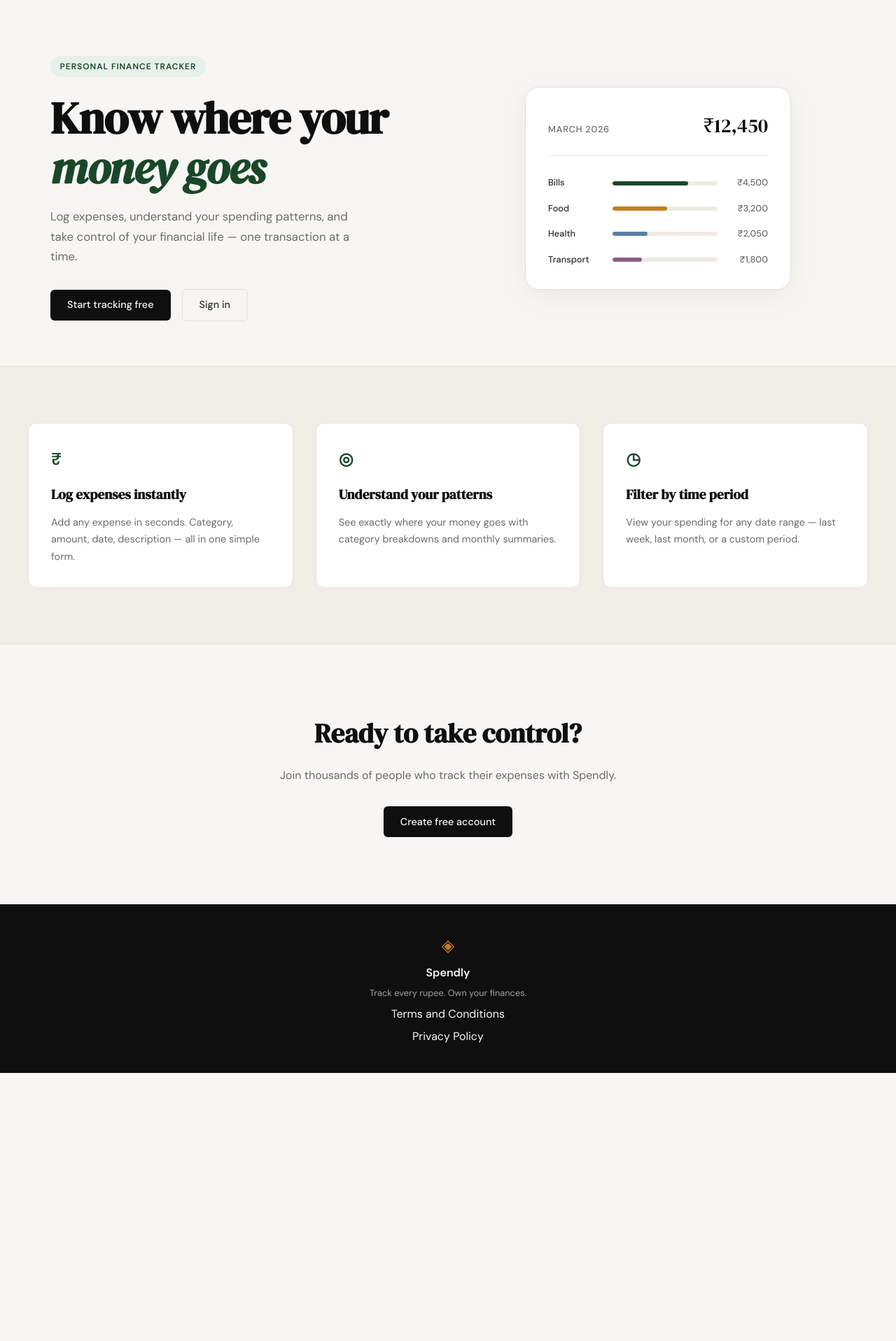
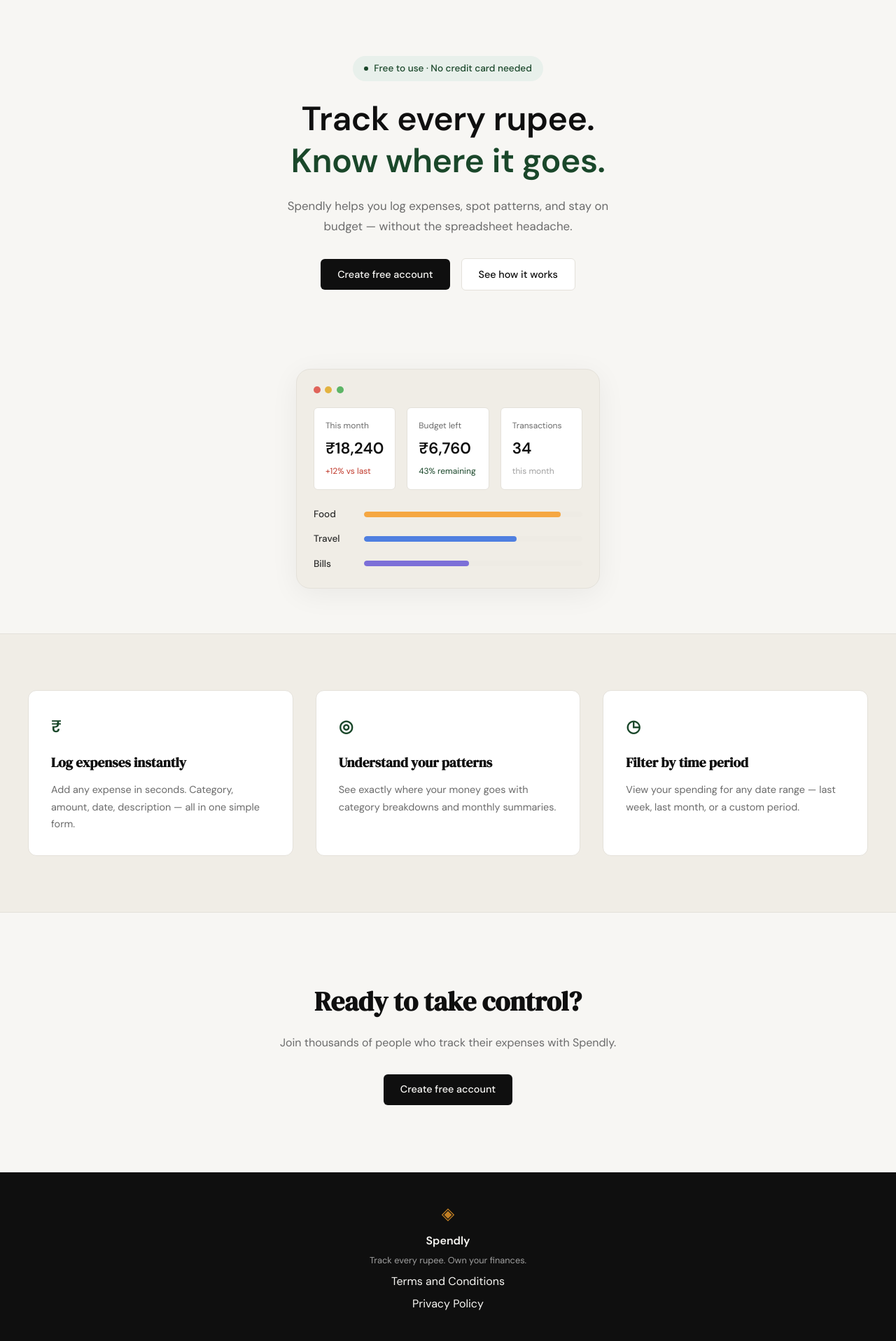
Before and after one commit to gozepriyabrata-hash/SpenDee, a Flask app: page / in a window 1280 px wide. Shown: the part 61-1977 px from the top of the page at 70% size. Before the commit the page ends 1594 px from the top, so only its background shows below. Run offline with Flask 3, Linux system fonts and the light colour scheme.

Commit message:
landing: redesign hero section to match mockup

```diff
--- /dev/null
+++ b/static/css/landing.css
@@ -0,0 +1,219 @@
+/* ------------------------------------------------------------------ */
+/* Hero (landing page)                                                 */
+/* ------------------------------------------------------------------ */
+
+.hero {
+    display: flex;
+    flex-direction: column;
+    align-items: center;
+    text-align: center;
+    padding: 5rem 2rem 4rem;
+    max-width: var(--max-width);
+    margin: 0 auto;
+}
+
+.hero-inner {
+    display: flex;
+    flex-direction: column;
+    align-items: center;
+    max-width: 640px;
+}
+
+.hero-badge {
+    display: inline-flex;
+    align-items: center;
+    gap: 0.5rem;
+    background: var(--accent-light);
+    color: var(--accent);
+    font-size: 0.85rem;
+    font-weight: 500;
+    letter-spacing: normal;
+    text-transform: none;
+    padding: 0.45rem 1rem;
+    border-radius: 999px;
+    margin-bottom: 1.5rem;
+}
+
+.hero-badge-dot {
+    width: 6px;
+    height: 6px;
+    border-radius: 50%;
+    background: var(--accent);
+    flex-shrink: 0;
+}
+
+.hero-title {
+    font-family: var(--font-body);
+    font-weight: 700;
+    font-size: clamp(2.25rem, 5vw, 3rem);
+    line-height: 1.25;
+    letter-spacing: -0.01em;
+    color: var(--ink);
+    margin-bottom: 1.25rem;
+}
+
+.hero-title-accent {
+    color: var(--accent);
+}
+
+.hero-subtitle {
+    font-size: 1.05rem;
+    color: var(--ink-muted);
+    line-height: 1.7;
+    max-width: 460px;
+    margin: 0 auto 2rem;
+}
+
+.hero-actions {
+    justify-content: center;
+    margin-bottom: 3rem;
+}
+
+.hero-actions .btn-secondary {
+    display: inline-block;
+    background: var(--paper-card);
+    color: var(--ink);
+    padding: 0.65rem 1.5rem;
+    border-radius: var(--radius-sm);
+    font-family: var(--font-body);
+    font-size: 0.9rem;
+    font-weight: 500;
+    border: 1px solid var(--border);
+    text-decoration: none;
+    cursor: pointer;
+    transition: all 0.2s;
+}
+
+.hero-actions .btn-secondary:hover {
+    border-color: var(--ink);
+    color: var(--ink);
+}
+
+/* ------------------------------------------------------------------ */
+/* Hero mock window                                                    */
+/* ------------------------------------------------------------------ */
+
+.hero-visual {
+    width: 100%;
+    max-width: 640px;
+}
+
+.hero-mock {
+    background: var(--paper-warm);
+    border: 1px solid var(--border);
+    border-radius: var(--radius-lg);
+    padding: 1.5rem;
+    box-shadow: 0 8px 40px rgba(0, 0, 0, 0.06);
+}
+
+.hero-mock-chrome {
+    display: flex;
+    gap: 0.4rem;
+    margin-bottom: 1.25rem;
+}
+
+.hero-mock-dot {
+    width: 10px;
+    height: 10px;
+    border-radius: 50%;
+}
+
+.hero-mock-dot-red { background: #e0645a; }
+.hero-mock-dot-yellow { background: #e3b341; }
+.hero-mock-dot-green { background: #5db566; }
+
+.hero-mock-stats {
+    display: grid;
+    grid-template-columns: repeat(3, 1fr);
+    gap: 1rem;
+    margin-bottom: 1.5rem;
+}
+
+.hero-mock-stat {
+    background: var(--paper-card);
+    border: 1px solid var(--border);
+    border-radius: var(--radius-sm);
+    padding: 1rem;
+    display: flex;
+    flex-direction: column;
+    gap: 0.3rem;
+    text-align: left;
+}
+
+.hero-mock-stat-label {
+    font-size: 0.75rem;
+    color: var(--ink-muted);
+}
+
+.hero-mock-stat-value {
+    font-family: var(--font-body);
+    font-weight: 700;
+    font-size: 1.4rem;
+    color: var(--ink);
+}
+
+.hero-mock-stat-sub {
+    font-size: 0.75rem;
+    color: var(--ink-faint);
+}
+
+.hero-mock-stat-sub-neg { color: var(--danger); }
+.hero-mock-stat-sub-pos { color: var(--accent); }
+
+.hero-mock-bars {
+    display: flex;
+    flex-direction: column;
+    gap: 0.85rem;
+}
+
+.hero-mock-bar-row {
+    display: grid;
+    grid-template-columns: 60px 1fr;
+    align-items: center;
+    gap: 0.75rem;
+}
+
+.hero-mock-cat {
+    font-size: 0.85rem;
+    font-weight: 500;
+    color: var(--ink-soft);
+    text-align: left;
+}
+
+.hero-mock-track {
+    height: 8px;
+    background: var(--border-soft);
+    border-radius: 999px;
+    overflow: hidden;
+}
+
+.hero-mock-fill {
+    height: 100%;
+    border-radius: 999px;
+}
+
+.hero-mock-fill-food { background: #f5a742; }
+.hero-mock-fill-travel { background: #4f7fe0; }
+.hero-mock-fill-bills { background: #7c6fd8; }
+
+/* ------------------------------------------------------------------ */
+/* Responsive                                                          */
+/* ------------------------------------------------------------------ */
+
+@media (max-width: 900px) {
+    .hero-visual { display: block; }
+}
+
+@media (max-width: 640px) {
+    .hero-mock-stats { grid-template-columns: 1fr; }
+
+    .hero-actions {
+        flex-direction: column;
+        width: 100%;
+    }
+
+    .hero-actions a {
+        width: 100%;
+        text-align: center;
+    }
+}
--- a/templates/landing.html
+++ b/templates/landing.html
@@ -1,60 +1,74 @@
 {% extends "base.html" %}
 
 {% block title %}Spendly — Track Every Rupee{% endblock %}
+
+{% block head %}
+<link rel="stylesheet" href="{{ url_for('static', filename='css/landing.css') }}">
+{% endblock %}
 
 {% block content %}
 
 <section class="hero">
     <div class="hero-inner">
-        <div class="hero-badge">Personal Finance Tracker</div>
+        <div class="hero-badge">
+            <span class="hero-badge-dot"></span>
+            Free to use · No credit card needed
+        </div>
         <h1 class="hero-title">
-            Know where your<br>
-            <em>money goes</em>
+            Track every rupee.<br>
+            <span class="hero-title-accent">Know where it goes.</span>
         </h1>
         <p class="hero-subtitle">
-            Log expenses, understand your spending patterns,
-            and take control of your financial life —
-            one transaction at a time.
+            Spendly helps you log expenses, spot patterns, and stay
+            on budget — without the spreadsheet headache.
         </p>
         <div class="hero-actions">
-            <a href="{{ url_for('register') }}" class="btn-primary">Start tracking free</a>
-            <a href="{{ url_for('login') }}" class="btn-ghost">Sign in</a>
+            <a href="{{ url_for('register') }}" class="btn-primary">Create free account</a>
+            <a href="#" class="btn-secondary">See how it works</a>
         </div>
     </div>
     <div class="hero-visual">
-        <div class="mock-card">
-            <div class="mock-card-header">
-                <span class="mock-label">March 2026</span>
-                <span class="mock-total">₹12,450</span>
+        <div class="hero-mock">
+            <div class="hero-mock-chrome">
+                <span class="hero-mock-dot hero-mock-dot-red"></span>
+                <span class="hero-mock-dot hero-mock-dot-yellow"></span>
+                <span class="hero-mock-dot hero-mock-dot-green"></span>
             </div>
-            <div class="mock-bars">
-                <div class="mock-bar-row">
-                    <span class="mock-cat">Bills</span>
-                    <div class="mock-bar-track">
-                        <div class="mock-bar" style="width: 72%"></div>
+            <div class="hero-mock-stats">
+                <div class="hero-mock-stat">
+                    <span class="hero-mock-stat-label">This month</span>
+                    <span class="hero-mock-stat-value">₹18,240</span>
+                    <span class="hero-mock-stat-sub hero-mock-stat-sub-neg">+12% vs last</span>
+                </div>
+                <div class="hero-mock-stat">
+                    <span class="hero-mock-stat-label">Budget left</span>
+                    <span class="hero-mock-stat-value">₹6,760</span>
+                    <span class="hero-mock-stat-sub hero-mock-stat-sub-pos">43% remaining</span>
+                </div>
+                <div class="hero-mock-stat">
+                    <span class="hero-mock-stat-label">Transactions</span>
+                    <span class="hero-mock-stat-value">34</span>
+                    <span class="hero-mock-stat-sub">this month</span>
+                </div>
+            </div>
+            <div class="hero-mock-bars">
+                <div class="hero-mock-bar-row">
+                    <span class="hero-mock-cat">Food</span>
+                    <div class="hero-mock-track">
+                        <div class="hero-mock-fill hero-mock-fill-food" style="width: 90%"></div>
                     </div>
-                    <span class="mock-amt">₹4,500</span>
                 </div>
-                <div class="mock-bar-row">
-                    <span class="mock-cat">Food</span>
-                    <div class="mock-bar-track">
-                        <div class="mock-bar mock-bar-2" style="width: 52%"></div>
+                <div class="hero-mock-bar-row">
+                    <span class="hero-mock-cat">Travel</span>
+                    <div class="hero-mock-track">
+                        <div class="hero-mock-fill hero-mock-fill-travel" style="width: 70%"></div>
                     </div>
-                    <span class="mock-amt">₹3,200</span>
                 </div>
-                <div class="mock-bar-row">
-                    <span class="mock-cat">Health</span>
-                    <div class="mock-bar-track">
-                        <div class="mock-bar mock-bar-3" style="width: 33%"></div>
+                <div class="hero-mock-bar-row">
+                    <span class="hero-mock-cat">Bills</span>
+                    <div class="hero-mock-track">
+                        <div class="hero-mock-fill hero-mock-fill-bills" style="width: 48%"></div>
                     </div>
-                    <span class="mock-amt">₹2,050</span>
-                </div>
-                <div class="mock-bar-row">
-                    <span class="mock-cat">Transport</span>
-                    <div class="mock-bar-track">
-                        <div class="mock-bar mock-bar-4" style="width: 28%"></div>
-                    </div>
-                    <span class="mock-amt">₹1,800</span>
                 </div>
             </div>
         </div>
```
